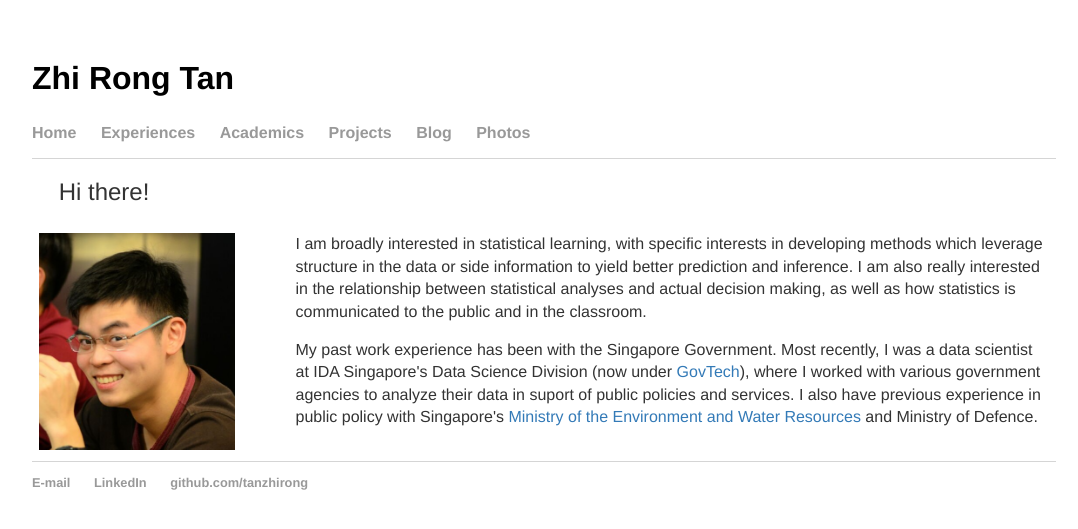
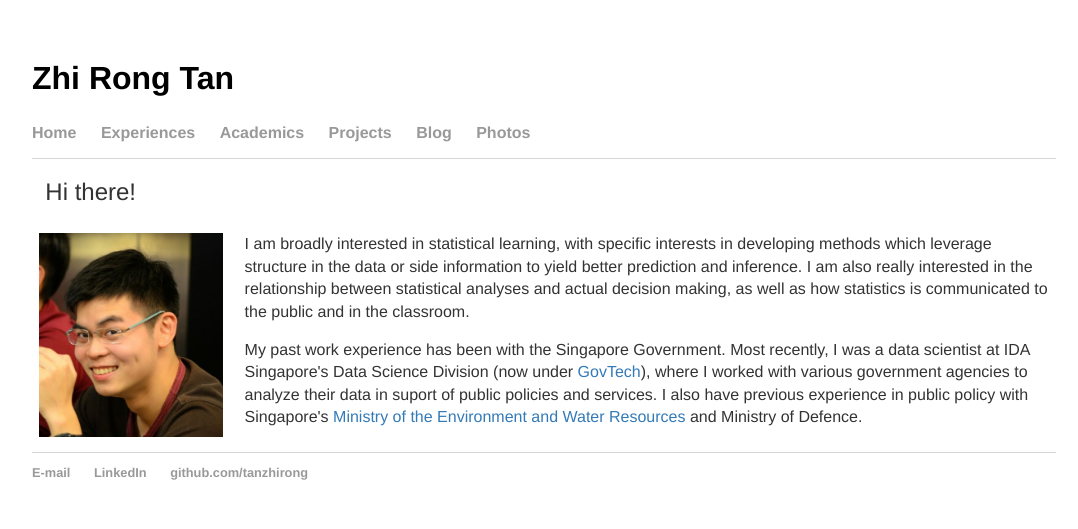
Before and after one commit to tanzhirong/tanzhirong.github.io, a Jekyll site: the page built from index.html, in a window 1280 px wide. Shown: the top 529 px of the page, without its empty margins (96-1174 px from the left). Built offline with Jekyll 4.4.1, drawn with Linux system fonts in a browser that asks for light colours.

Commit message:
Update index.html

```diff
--- a/index.html
+++ b/index.html
@@ -5,10 +5,10 @@
 <div class="container">
 	    <table>
   <tbody><tr>
-	<h2>&nbsp; &nbsp; Hi there! </h2>
-    <td width="25%">
+	<h2>&nbsp; Hi there! </h2>
+    <td width="20%">
       <div>
-        <img position="absolute" margin="auto" width="80%" src="images/me.png">
+        <img position="absolute" margin="auto" width="95%" src="images/me.png">
       </div>
     </td>
     <td>
```
